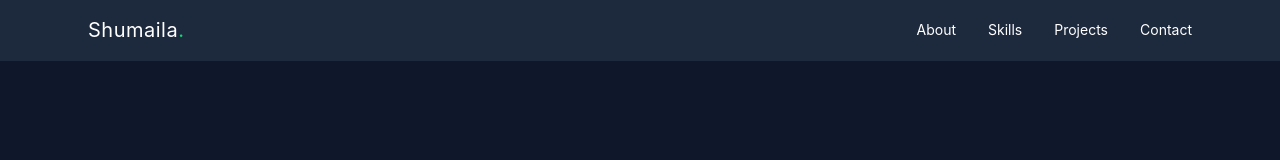
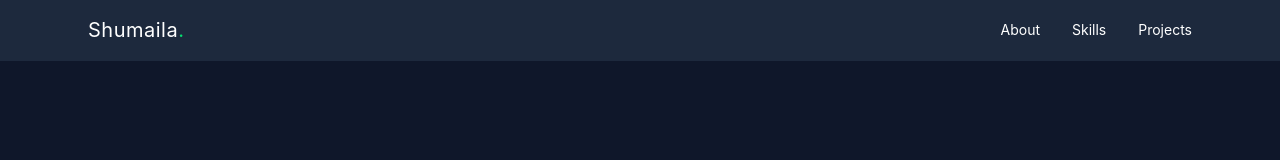
Before and after one commit to shumaila1421/Portfolio--Next.js, a Next.js app: page / in a window 1280 px wide. Shown: the top 160 px of the page. Built offline with nearby package versions, Linux system fonts and the light colour scheme.

Commit message:
navbar links added

```diff
--- a/app/components/navbar.tsx
+++ b/app/components/navbar.tsx
@@ -9,7 +9,7 @@ const navLinks = [
   { name: "About", href: "#about" },
   { name: "Skills", href: "#skills" },
   { name: "Projects", href: "#projects" },
-  { name: "Contact", href: "#contact" },
+  // { name: "Contact", href: "#contact" },
 ];
 
 export default function Navbar() {
```
